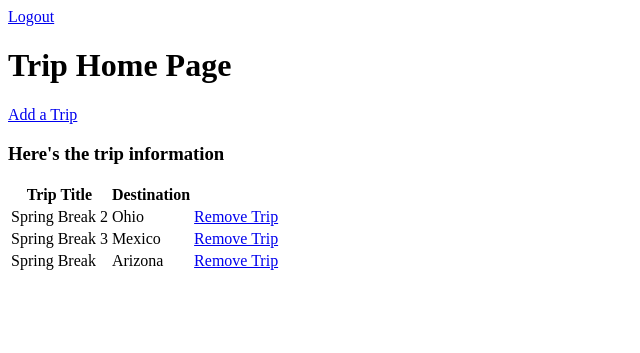
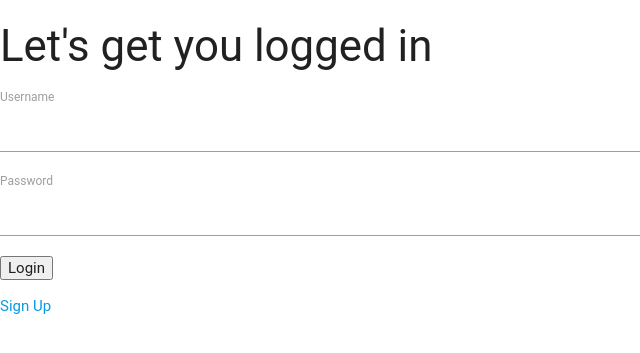
Before and after one commit to redspruce/FullStack_Info_HW07, a Flask app: page /trips in a window 1280 px wide. Shown: the top 353 px of the page, without its empty margins (0-640 px from the left). Run offline with Flask 2, Linux system fonts and the light colour scheme; data comes from the database, SQL or seed files in the repository; both versions use the stored data as it was after the commit; some libraries are stand-ins or nearby versions; some web fonts are replaced.

Commit message:
Distinct Profile Functionality Added

```diff
--- a/Travel App/app/models.py
+++ b/Travel App/app/models.py
@@ -6,14 +6,20 @@ def insert_users(username, password):
         cur.execute("INSERT INTO users (username, password) VALUES(?, ?)",(username, password))
         con.commit()
 
-def insert_data(triptitle, destination):
+def insert_data(triptitle, destination, creator, friend):
+    with sql.connect("app.db") as con:
+        cur = con.cursor()
+        cur.execute("INSERT INTO trips (triptitle, destination, creator, friend) VALUES(?, ?, ?, ?)",(triptitle, destination, creator, friend))
+        con.commit()
+
+def insert_friends(triptitle, destination):
     with sql.connect("app.db") as con:
         cur = con.cursor()
         cur.execute("INSERT INTO trips (triptitle, destination) VALUES(?, ?)",(triptitle, destination))
         con.commit()
 
 
-def retrieve_trips():
+def retrieve_trips(currentuser):
     # SQL statement to query database goes here
     with sql.connect("app.db") as con:
 
@@ -22,7 +28,8 @@ def retrieve_trips():
     	cur = con.cursor()
     	# get all the results and assign it to a variable
     	# no need to commit because you're just fetching data. not changing anything
-    	result = cur.execute("select * from trips"). fetchall()
+        # trips MATCH 'creator:'"+currentuser+"' AND friend:'"+currentuser+"''
+    	result = cur.execute("SELECT * FROM trips WHERE trips.creator == '"+currentuser+"' OR trips.friend == '"+currentuser+"'").fetchall()
     	print (result)
     return result
 
--- a/Travel App/app/templates/base.html
+++ b/Travel App/app/templates/base.html
@@ -1,16 +1,25 @@
 <html>
   <head>
     {% if title %}
-    <title>{{ title }} - ACME</title>
+    <title>{{ title }} - Trippin Hard</title>
     {% else %}
-    <title>Welcome to ACME Aircraft Parts</title>
+    <title>Trippin Hard</title>
     {% endif %}
+    {% block header %}
+    {% endblock %}
+
     <!-- Compiled and minified CSS -->
-<!--     <link rel="stylesheet" href="https://cdnjs.cloudflare.com/ajax/libs/materialize/0.100.2/css/materialize.min.css">
+
+
+    <link rel="stylesheet" href="https://cdnjs.cloudflare.com/ajax/libs/materialize/0.97.5/css/materialize.min.css">
     <script src="https://cdnjs.cloudflare.com/ajax/libs/materialize/0.100.2/js/materialize.min.js"></script>
-    <script src="{{ url_for('static', filename="app.js") }}"></script> -->
+
+
+
   </head>
   <body>
     {% block content %}{% endblock %}
+    <script src="https://ajax.googleapis.com/ajax/libs/jquery/1.12.4/jquery.min.js"></script>
+   <!-- <script type="text/javascript" src="{{ url_for('static', filename="app.js") }}"></script> -->
   </body>
 </html>
--- a/Travel App/app/templates/trips.html
+++ b/Travel App/app/templates/trips.html
@@ -5,7 +5,7 @@
     <div class= "section">
       <a href="{{ url_for('display_trips') }}">Home</a>
     </div>
-    <h2>Add Customer to Our Database</h2>
+    <h2>Add a Trip</h2>
     <form action="" method="post" name="login">
       {{ form.hidden_tag() }}
       <div class="divider"></div>
--- a/Travel App/app/views.py
+++ b/Travel App/app/views.py
@@ -52,7 +52,7 @@ def login():
 @app.route('/logout')
 def logout():
     session.pop('username', None)
-    session.pop('email', None)
+    session.pop('password', None)
     return redirect(url_for('index'))
 
 @app.route('/signup', methods=['GET', 'POST'])
@@ -84,8 +84,10 @@ def create_trip():
         # Send data from form to Database
         triptitle = form.triptitle.data
         destination = form.destination.data
+        creator = session['username']
+        friend = form.friends.data
 
-        insert_data(triptitle, destination)
+        insert_data(triptitle, destination, creator, friend)
 
         return redirect(url_for('index'))
     return render_template('trips.html', form=form)
@@ -93,9 +95,12 @@ def create_trip():
 @app.route('/trips')
 def display_trips():
     # Retreive data from database to display
-    trips = retrieve_trips()
-    return render_template('home.html',
-                            trips=trips)
+    username = ''
+    if 'username' in session:
+        trips = retrieve_trips(session['username'])
+        return render_template('home.html', trips=trips)
+    else:
+        return render_template('login.html')
 
 
 # with sql.connect("app.db") as con:
```
Also changed, not shown: Travel App/schema.sql (+12 -10 lines), Travel App/app.db, 1 other file.
